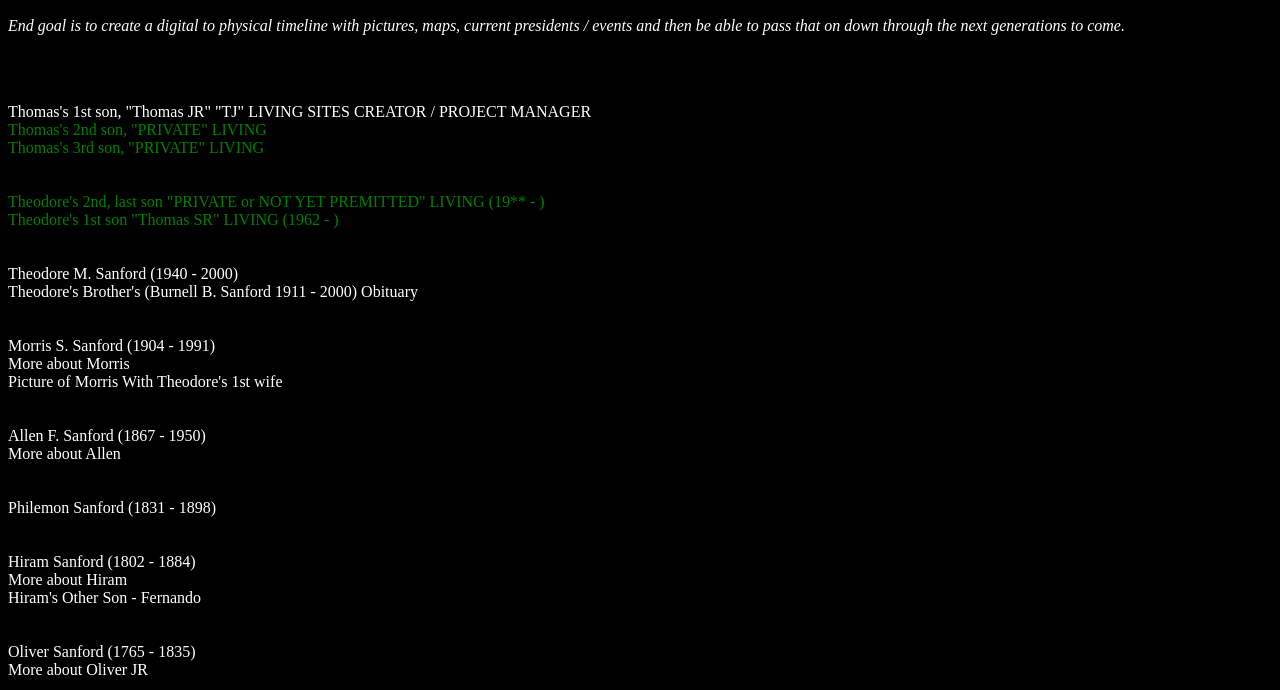
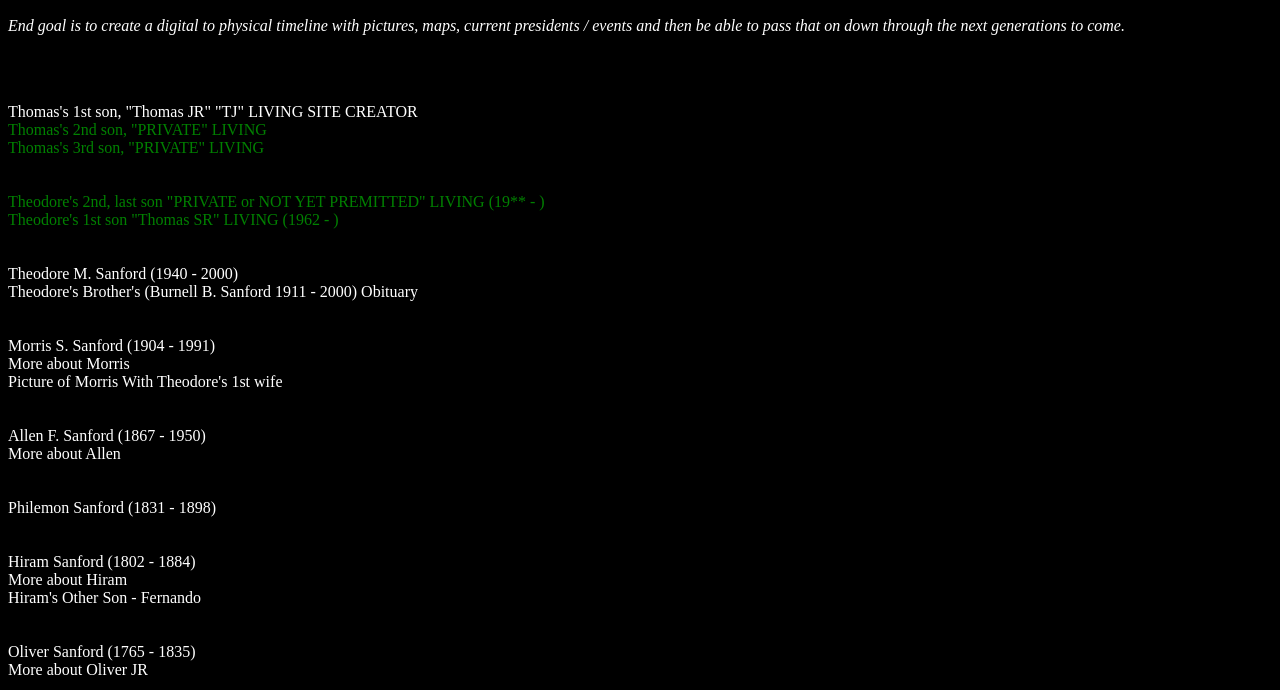
Before and after one commit to Hence4thTranscends/Sanford-Family-Tree, a plain HTML site: page index.html in a window 1280 px wide. Shown: the part 110-800 px from the top of the page. Drawn offline with Linux system fonts and the light colour scheme.

Commit message:
Update index.html

```diff
--- a/index.html
+++ b/index.html
@@ -61,7 +61,7 @@ a:active {
 
 
 
-                         <DT><A HREF="mailto:HenceforthTranscends@gmail.com" ADD_DATE="1480307395" LAST_MODIFIED="1580182152">Thomas's 1st son, "Thomas JR" "TJ" LIVING  SITES CREATOR / PROJECT MANAGER</A><br>
+                         <DT><A HREF="mailto:HenceforthTranscends@gmail.com" ADD_DATE="1480307395" LAST_MODIFIED="1580182152">Thomas's 1st son, "Thomas JR" "TJ" LIVING  SITE CREATOR</A><br>
                          <DT><A HREF="" ADD_DATE="1480307395" LAST_MODIFIED="1580182152">Thomas's 2nd son, "PRIVATE" LIVING</A><br>
                          <DT><A HREF="" ADD_DATE="1480307395" LAST_MODIFIED="1580182152">Thomas's 3rd son, "PRIVATE" LIVING</A><br><br><br>
 
```
